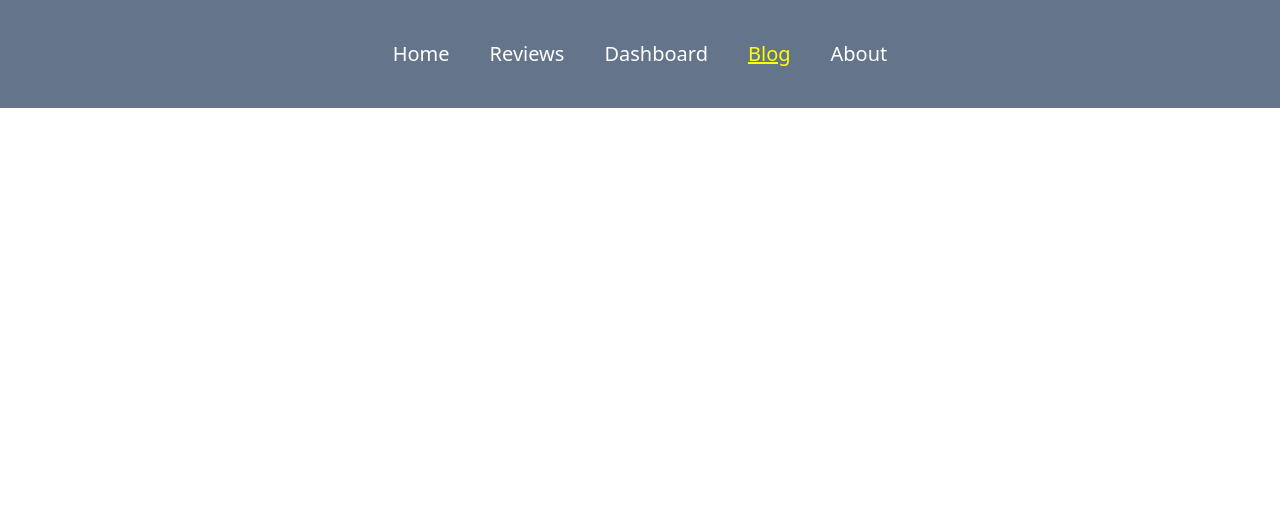
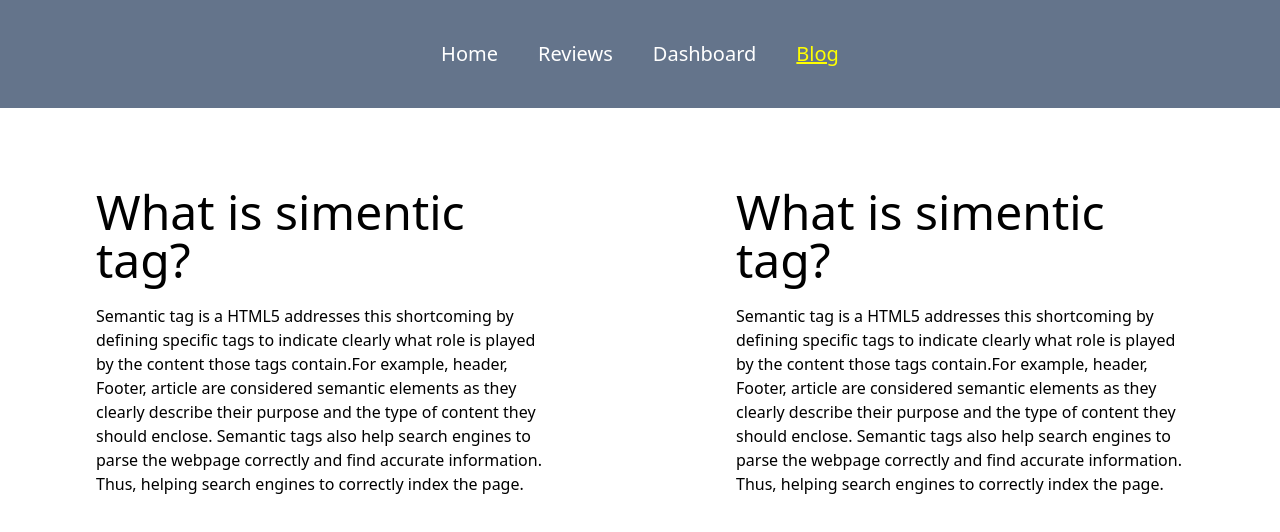
Before and after one commit to abunaem123/Product-Analysis-Website-work, a React (Create React App) app: page /blog in a window 1280 px wide. Shown: the top 532 px of the page. Built offline with nearby package versions, Linux system fonts and the light colour scheme.

Commit message:
Dashboard & Blog Added

```diff
--- a/src/App.js
+++ b/src/App.js
@@ -5,6 +5,8 @@ import Header from './components/Header/Header';
 import { Route, Routes } from 'react-router-dom';
 import CustomerAllReview from './components/AllReviews/CustomerAllReview';
 import Dashboard from './components/Dashboard/Dashboard';
+import Blog from './components/Blog/Blog';
+import NoFound from './components/NoFound/NoFound';
 
 function App() {
   return (
@@ -14,9 +16,8 @@ function App() {
         <Route path="/" element={<Home></Home>}></Route>
         <Route path="/reviews" element={<CustomerAllReview></CustomerAllReview>}></Route>
         <Route path="/dashboard" element={<Dashboard></Dashboard>}></Route>
-        {/* <Route path="/blog" element={<Blog></Blog>}></Route>
-        <Route path="/about" element={<About></About>}></Route>
-        <Route path="*" element={<NotFound></NotFound>}></Route> */}
+        <Route path="/blog" element={<Blog></Blog>}></Route>
+        <Route path="*" element={<NoFound></NoFound>}></Route>
       </Routes>
     </div>
   );
--- a/src/components/Blog/Blog.js
+++ b/src/components/Blog/Blog.js
@@ -3,9 +3,19 @@ import React from 'react';
 const Blog = () => {
     return (
         <div>
+            <div className='grid grid-cols-2  py-20'>
+                <div className='m-auto'>
+                    <h1 className=' text-left text-5xl px-24 '>What is simentic tag?</h1>
+                    <p className=' text-left px-24 py-5 '>Semantic tag is a HTML5 addresses this shortcoming by defining specific tags to indicate clearly what role is played by the content those tags contain.For example, header, Footer, article are considered semantic elements as they clearly describe their purpose and the type of content they should enclose. Semantic tags also help search engines to parse the webpage correctly and find accurate information. Thus, helping search engines to correctly index the page.</p>
+                </div>
+                <div>
+                <h1 className=' text-5xl text-left px-24'>What is simentic tag?</h1>
+                    <p className='  text-left px-24 py-5'>Semantic tag is a HTML5 addresses this shortcoming by defining specific tags to indicate clearly what role is played by the content those tags contain.For example, header, Footer, article are considered semantic elements as they clearly describe their purpose and the type of content they should enclose. Semantic tags also help search engines to parse the webpage correctly and find accurate information. Thus, helping search engines to correctly index the page.</p>
+                </div>
+            </div>
+        </div>
 
-        </div>
     );
 };
 
-export default Blog;
+    export default Blog;
--- a/src/components/Header/Header.js
+++ b/src/components/Header/Header.js
@@ -8,7 +8,6 @@ const Header = () => {
             <CustomLink to="/reviews">Reviews</CustomLink>
             <CustomLink to="/dashboard">Dashboard</CustomLink>
             <CustomLink to="/blog">Blog</CustomLink>
-            <CustomLink to="/about">About</CustomLink>
         </nav>
     );
 };
--- /dev/null
+++ b/src/components/NoFound/NoFound.js
@@ -0,0 +1,12 @@
+import React from 'react';
+
+const NoFound = () => {
+    return (
+        <div className='mt-32'>
+            <h1 className='text-5xl font-bold'>404</h1>
+            <h3 className='text-xl'>Page Not Found</h3>
+        </div>
+    );
+};
+
+export default NoFound;
```
